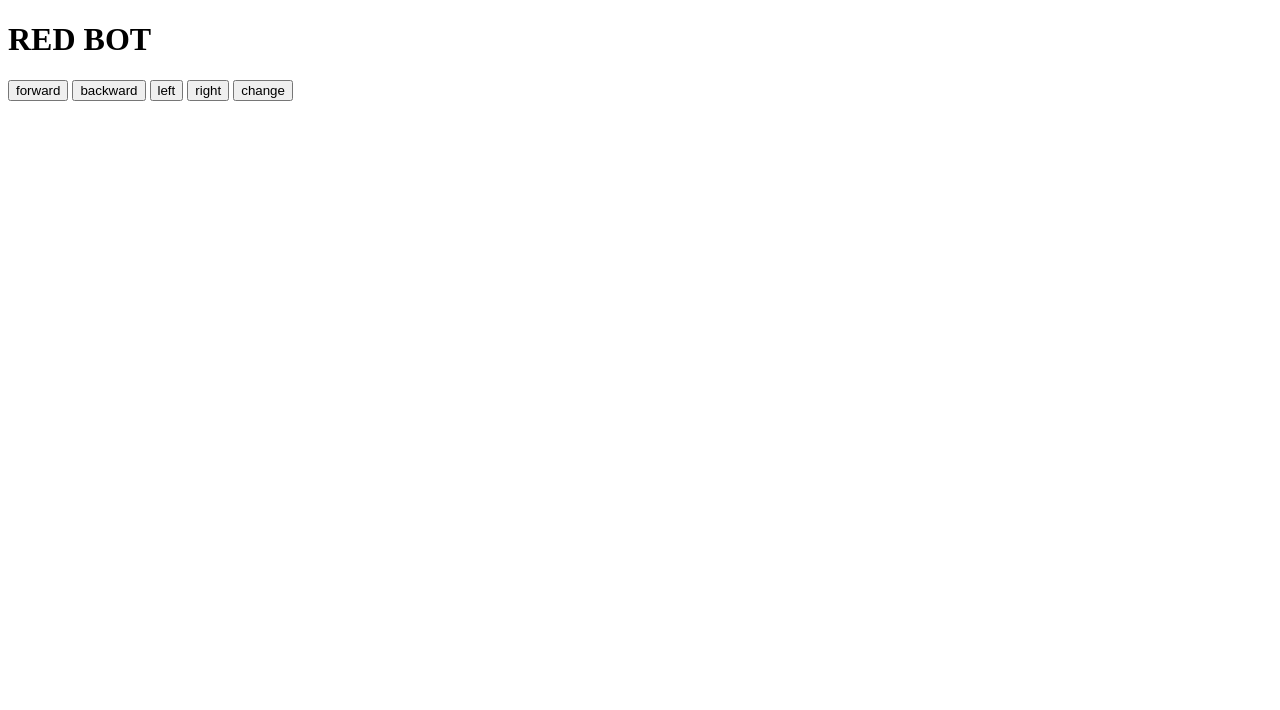
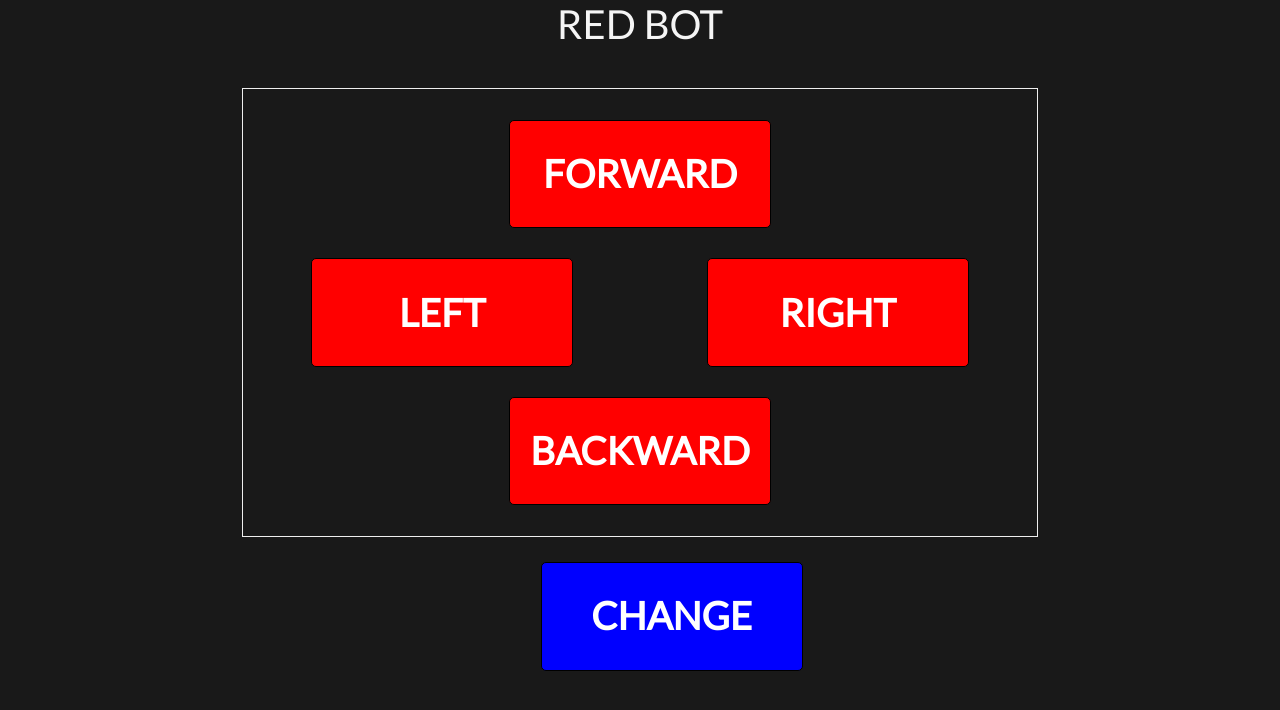
Before and after one commit to dalalRohit/voyagerbots, a plain HTML site: page public/redbot.html in a window 1280 px wide. Drawn offline with nearby package versions, Linux system fonts and the light colour scheme; some packages are replaced by stand-ins of ours.

Commit message:
Update redbot.html

```diff
--- a/public/redbot.html
+++ b/public/redbot.html
@@ -3,8 +3,8 @@
 
 <head>
     <meta charset="utf-8">
-    <meta name="viewport" content="width=device-width, initial-scale=1">
-    <title>FIRE </title>
+    <meta name="viewport" content="width=device-width, initial-scale=1.0">
+    <title>REDBOT </title>
 
     <!-- update the version number as needed -->
     <script defer src="/__/firebase/5.8.2/firebase-app.js"></script>
@@ -15,18 +15,42 @@
     <script defer src="/__/firebase/5.8.2/firebase-storage.js"></script>
     <!-- initialize the SDK after all desired features are loaded -->
     <script defer src="/__/firebase/init.js"></script>
+    <link href="https://fonts.googleapis.com/css?family=Lato" rel="stylesheet">
+    <link rel="stylesheet" href="https://stackpath.bootstrapcdn.com/bootstrap/4.3.1/css/bootstrap.min.css">
+    <script src="https://stackpath.bootstrapcdn.com/bootstrap/4.3.1/js/bootstrap.min.js"></script>
+    <link rel="stylesheet" href="./css/red.css">
 </head>
 
 
-<body>
-    <p>
-        <h1>RED BOT</h1>
-    </p>
-    <input type="button" value="forward" id="forwardbtn">
-    <input type="button" value="backward" id="backbtn">
-    <input type="button" value="left" id="leftbtn">
-    <input type="button" value="right" id="rightbtn">
-    <a href="bluebot.html"><input type="button" value="change"></a>
+<body class="red-container">
+    <h1 class="redbot">RED BOT</h1>
+
+    <div class="main container">
+
+        <div class="directions">
+            <div class="row">
+                <button id="forwardbtn">FORWARD</button>
+            </div>
+
+            <div class="row">
+                <button id="leftbtn">LEFT</button>
+                <button id="rightbtn">RIGHT</button>
+            </div>
+
+            <div class="row">
+                <button id="backbtn">BACKWARD</button>
+            </div>
+
+        </div>
+        <div class="change">
+            <a href="bluebot.html">
+                <button>CHANGE</button>
+            </a>
+        </div>
+    </div>
+
+
+
 
     <script>
         document.addEventListener('DOMContentLoaded', function () {
```
